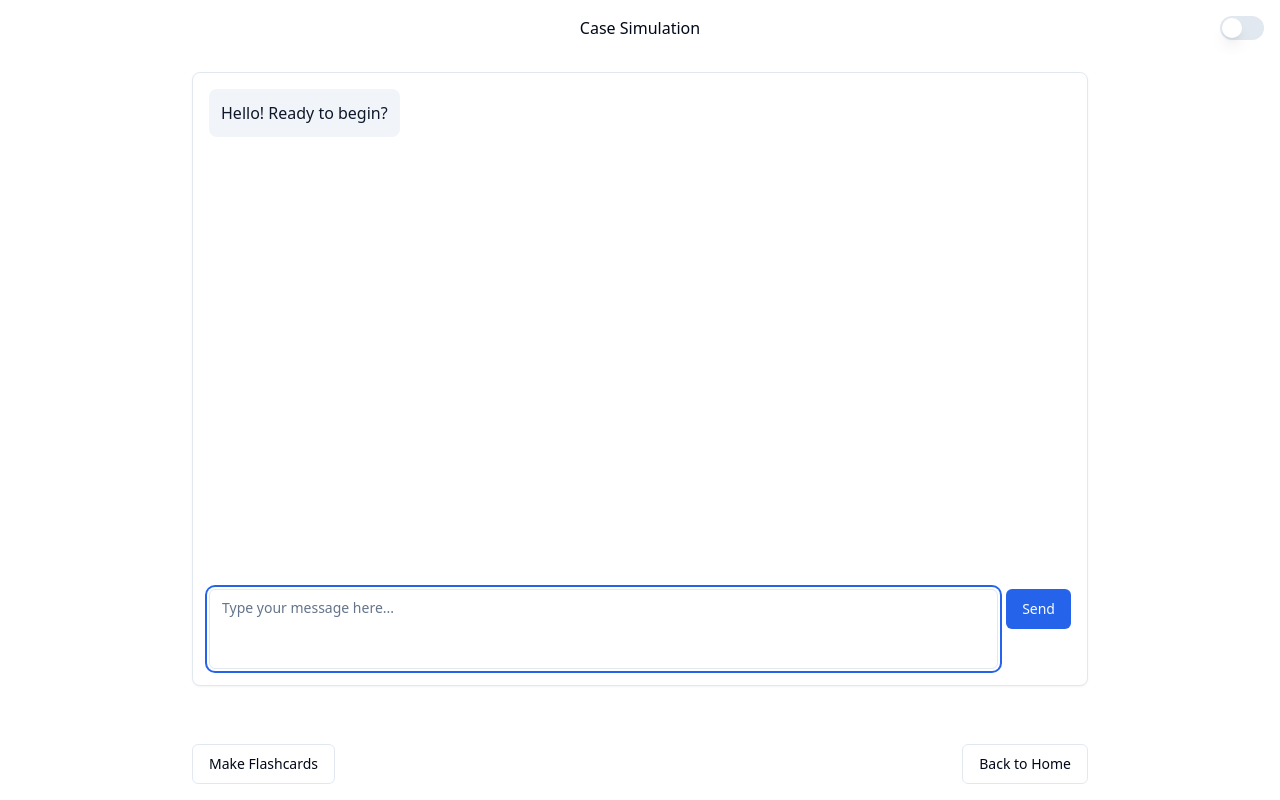
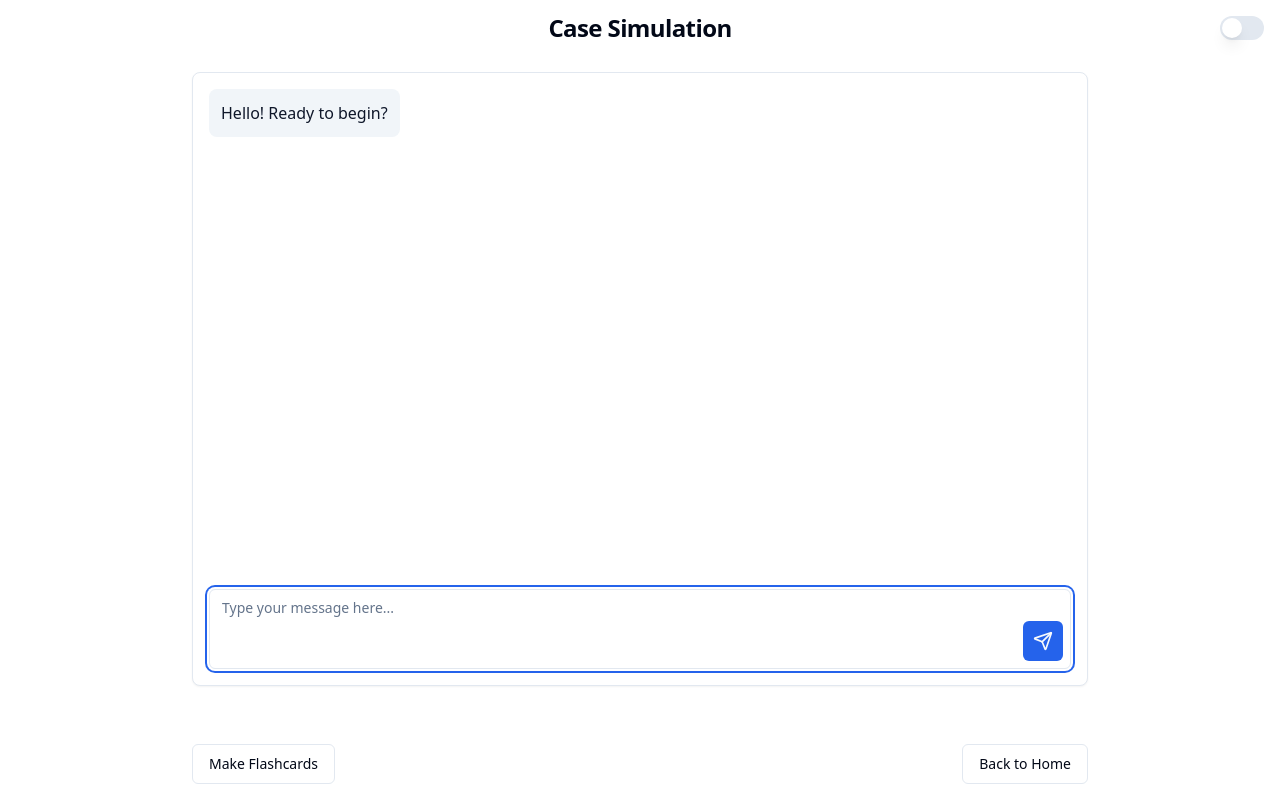
Before and after one commit to vincentnocera/peakshift, a Next.js app: page /case-simulator in a window 1280 px wide. Built offline with nearby package versions, Linux system fonts and the light colour scheme.

Commit message:
made send button more prettier

```diff
--- a/app/case-simulator/page.tsx
+++ b/app/case-simulator/page.tsx
@@ -14,7 +14,7 @@ const CaseSimulation = () => {
 
     return (
         <div className="min-h-screen flex flex-col">
-            <h1 className="text-center p-4">Case Simulation</h1>
+            <h1 className="text-center p-4 text-2xl font-semibold leading-none tracking-tight">Case Simulation</h1>
             <div className="flex-grow flex flex-col p-4">
                 <div className="w-full h-full max-w-4xl mx-auto flex-grow flex flex-col">
                     <ChatInterface prompt={caseSimulatorPrompt} />
--- a/app/components/chat-interface.tsx
+++ b/app/components/chat-interface.tsx
@@ -5,6 +5,7 @@ import { useChat } from 'ai/react';
 import { Card, CardContent, CardFooter } from '@/components/ui/card';
 import { Button } from '@/components/ui/button';
 import { Textarea } from '@/components/ui/textarea';
+import { Send } from 'lucide-react';
 
 interface ChatInterfaceProps {
   prompt: string;
@@ -42,7 +43,7 @@ const ChatInterface: React.FC<ChatInterfaceProps> = ({ prompt }) => {
       <CardContent className="flex-grow overflow-y-auto p-4 min-h-[500px]">
         {displayMessages.map((message) => (
           <div key={message.id} className={`mb-4 flex ${message.role === 'user' ? 'justify-end' : 'justify-start'}`}>
-            <div className={`max-w-[70%] p-3 rounded-lg ${
+            <div className={`max-w-[80%] p-3 rounded-lg ${
               message.role === 'user' ? 'bg-primary text-primary-foreground' : 'bg-secondary text-secondary-foreground'
             }`}>
               {message.content}
@@ -52,7 +53,8 @@ const ChatInterface: React.FC<ChatInterfaceProps> = ({ prompt }) => {
         <div ref={messagesEndRef} />
       </CardContent>
       <CardFooter className="p-4">
-        <form onSubmit={handleSubmit} className="flex w-full space-x-2">
+        <form onSubmit={handleSubmit} className="flex w-full">
+          <div className="relative flex-grow">
             <Textarea
               ref={inputRef}
               value={input}
@@ -60,12 +62,18 @@ const ChatInterface: React.FC<ChatInterfaceProps> = ({ prompt }) => {
               onKeyDown={handleKeyDown}
               placeholder="Type your message here..."
               disabled={isLoading}
-            className="flex-grow resize-none"
-            rows={1}
+              className="w-full pr-12 resize-none"
+              rows={3}
             />
-          <Button type="submit" disabled={isLoading}>
-            Send
+            <Button
+              type="submit"
+              size="icon"
+              disabled={isLoading}
+              className="absolute right-2 bottom-2"
+            >
+              <Send className="h-5 w-5" />
             </Button>
+          </div>
         </form>
       </CardFooter>
     </Card>
```
Lines whose indentation alone changed are shown as unchanged.
